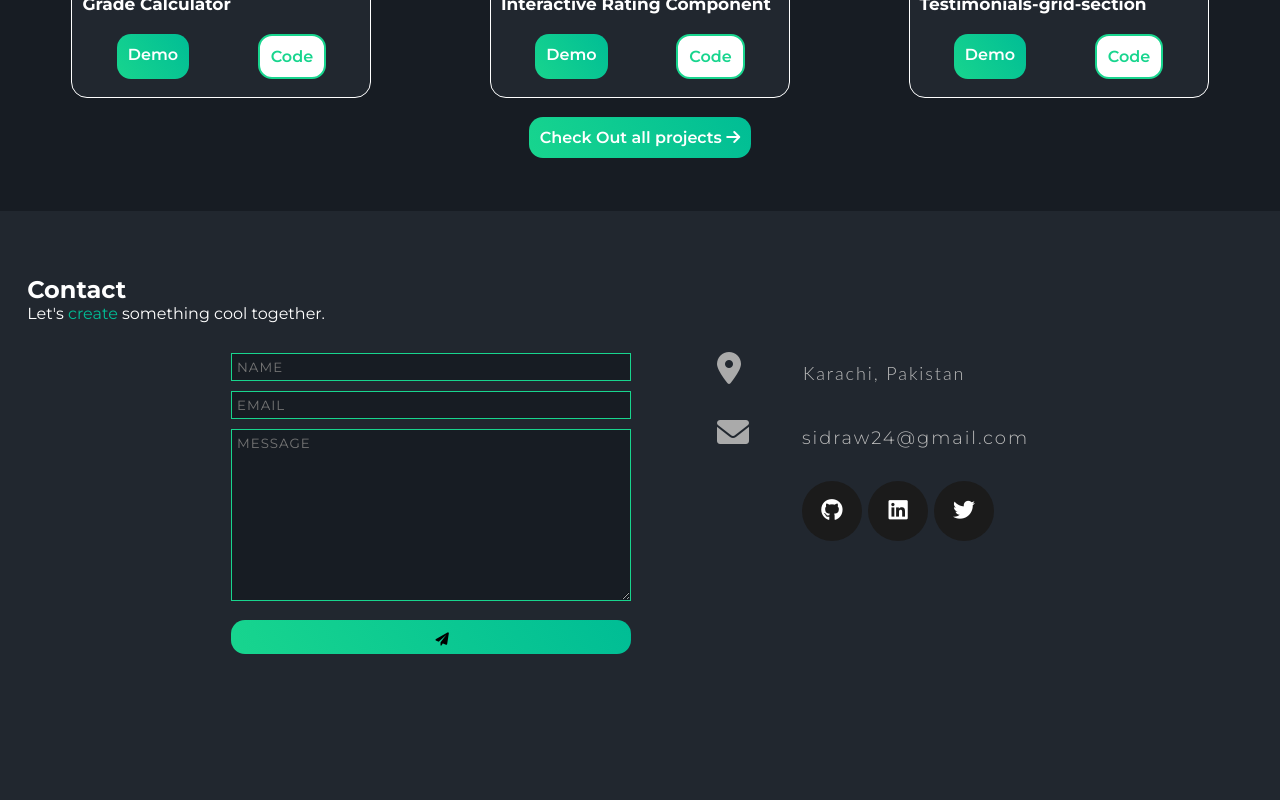
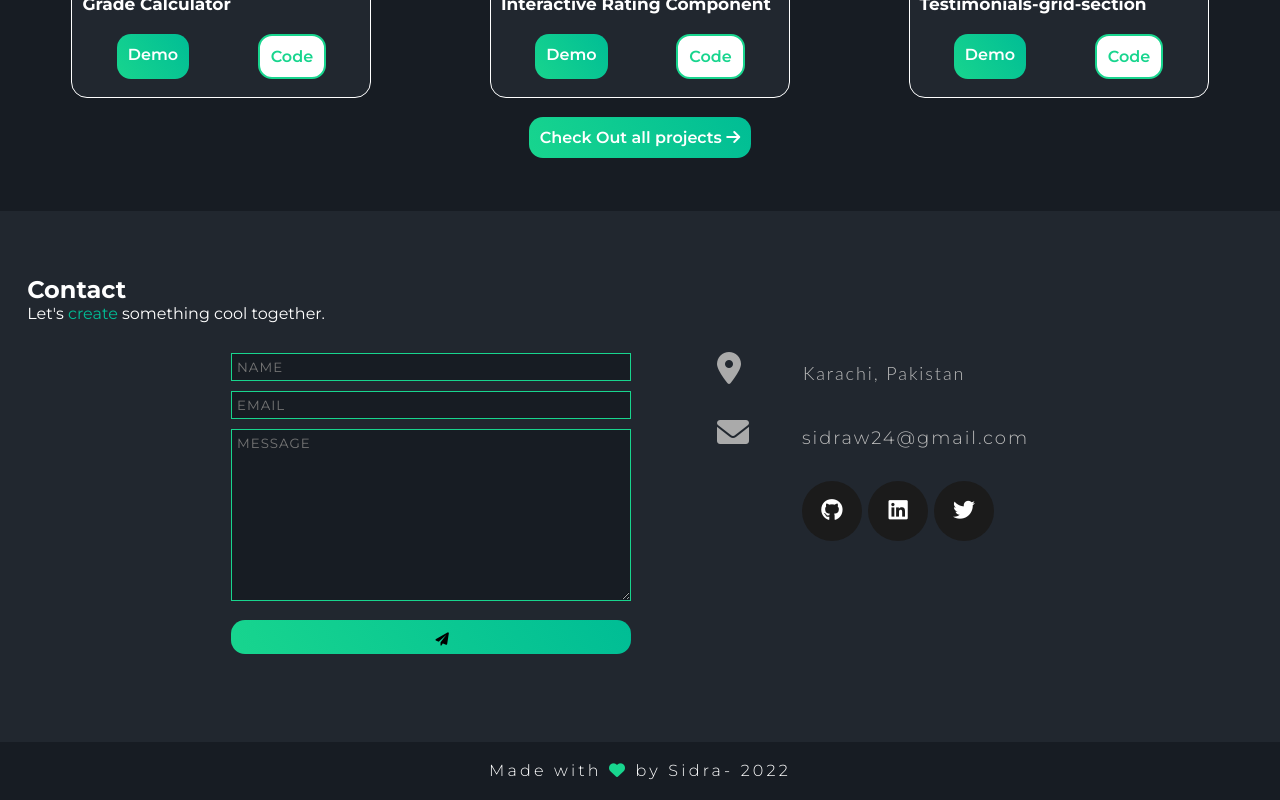
Before and after one commit to sidramwaseem/Portfolio, a React (Create React App) app: page / in a window 1280 px wide. Shown: the part 2510-3310 px from the top of the page. Before the commit the page ends 3252 px from the top, so only its background shows below. Built offline with nearby package versions, Linux system fonts and the light colour scheme.

Commit message:
update app.js

```diff
--- a/src/App.js
+++ b/src/App.js
@@ -4,6 +4,7 @@ import Skills from './components/Skills/Skills.jsx';
 import Services from './components/Services/Services.jsx';
 import Projects from './components/Projects/Projects.jsx';
 import Contact from './components/Contact/Contact.jsx';
+import Footer from './components/Footer/Footer.jsx';
 import './App.css';
 
 function App() {
@@ -14,6 +15,7 @@ function App() {
       <Services/>
       <Projects/>
       <Contact/>
+      <Footer/>
     </main>
   )
 }
```
